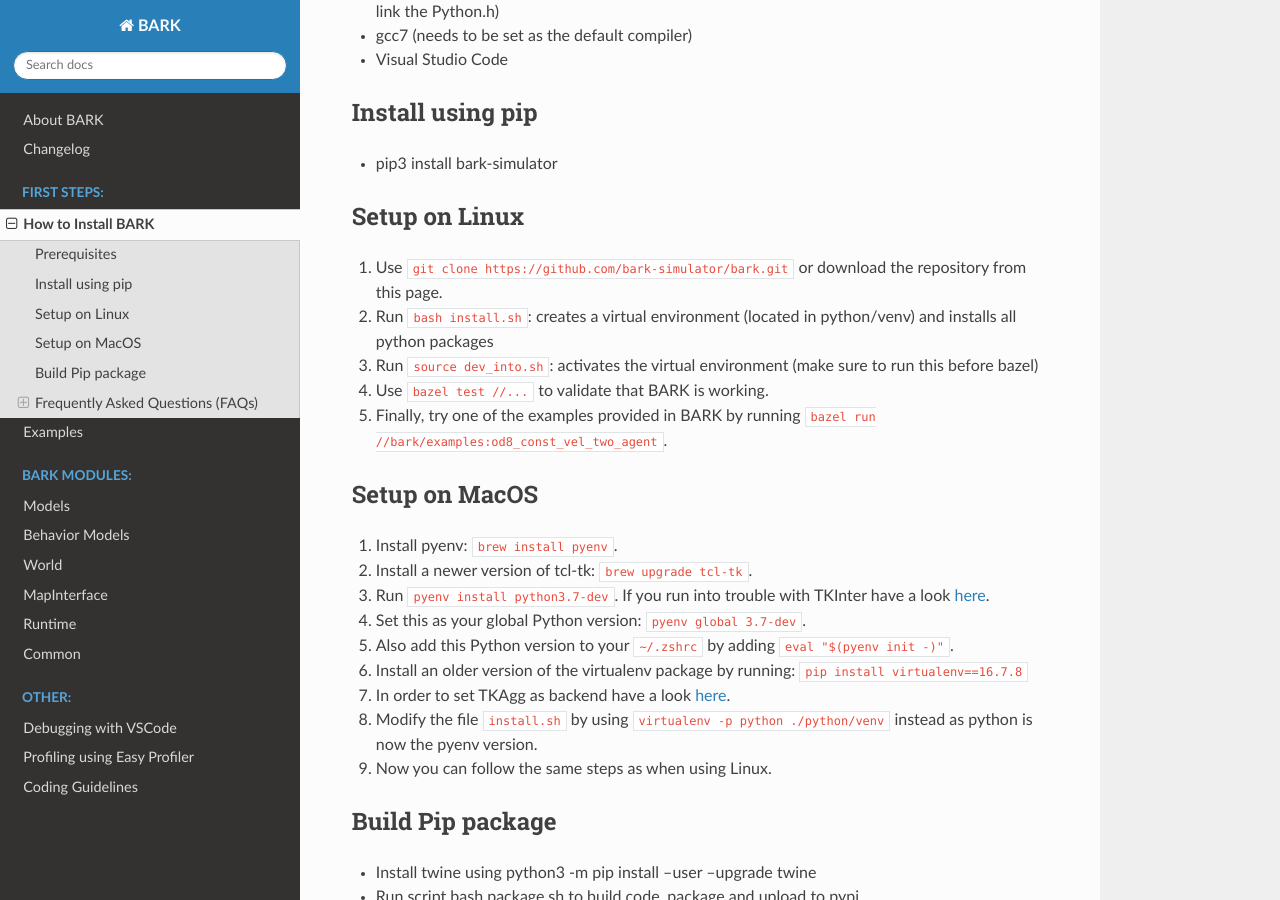
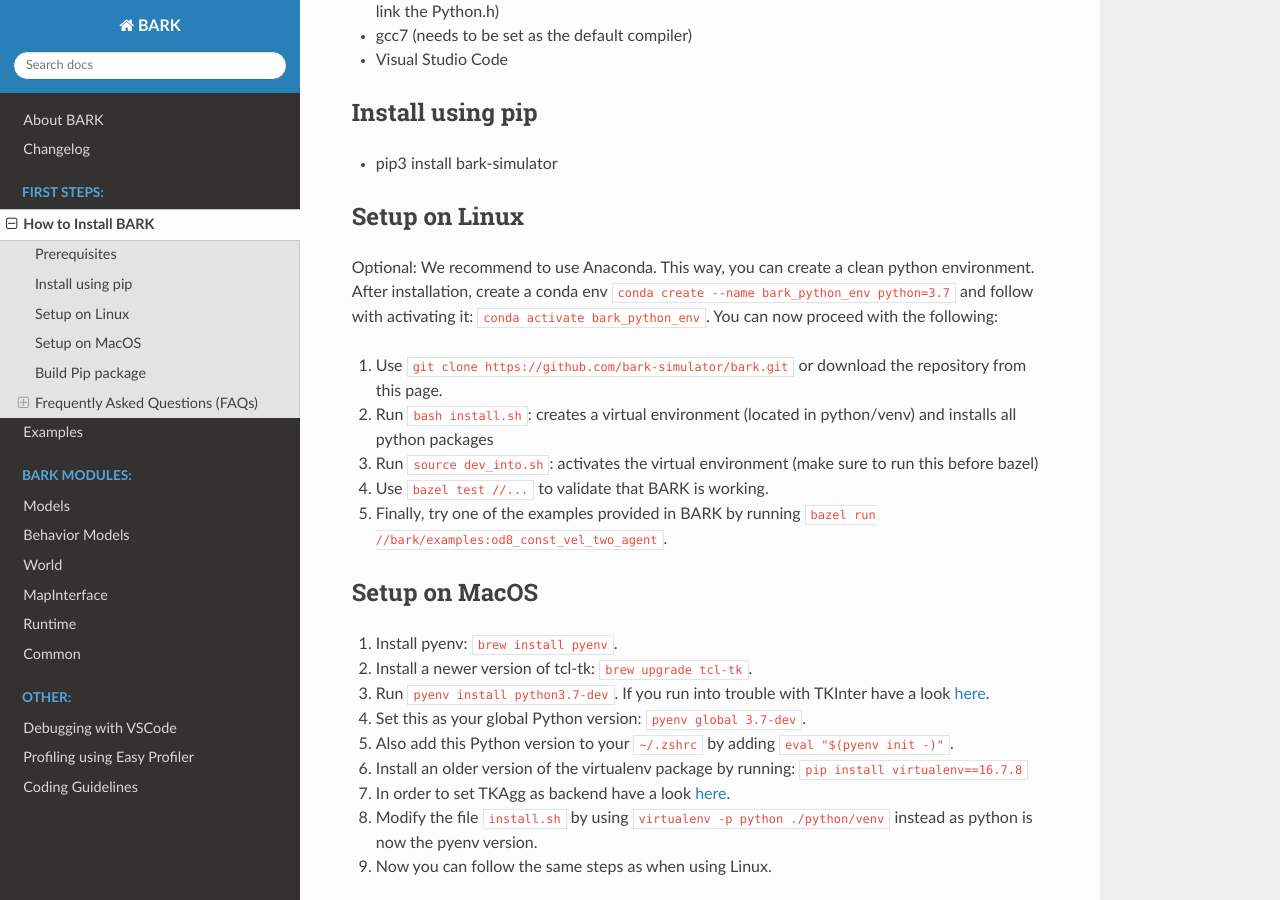
Before and after one commit to bark-simulator/bark, a Sphinx documentation site: the page built from docs/source/installation.md, in a window 1280 px wide and 900 px high, scrolled down 338 px. Built offline with Sphinx 7.4.7 and the Read the Docs theme 2.0.0, drawn with Linux system fonts in a browser that asks for light colours.

Commit message:
add anaconda usage to documentation

```diff
--- a/docs/source/installation.md
+++ b/docs/source/installation.md
@@ -16,6 +16,8 @@
 * pip3 install bark-simulator
 
 ## Setup on Linux
+
+Optional: We recommend to use Anaconda. This way, you can create a clean python environment. After installation, create a conda env `conda create --name bark_python_env python=3.7` and follow with activating it: `conda activate bark_python_env`. You can now proceed with the following:
 
 1. Use `git clone https://github.com/bark-simulator/bark.git` or download the repository from this page.
 2. Run `bash install.sh`: creates a virtual environment (located in python/venv) and installs all python packages
```
